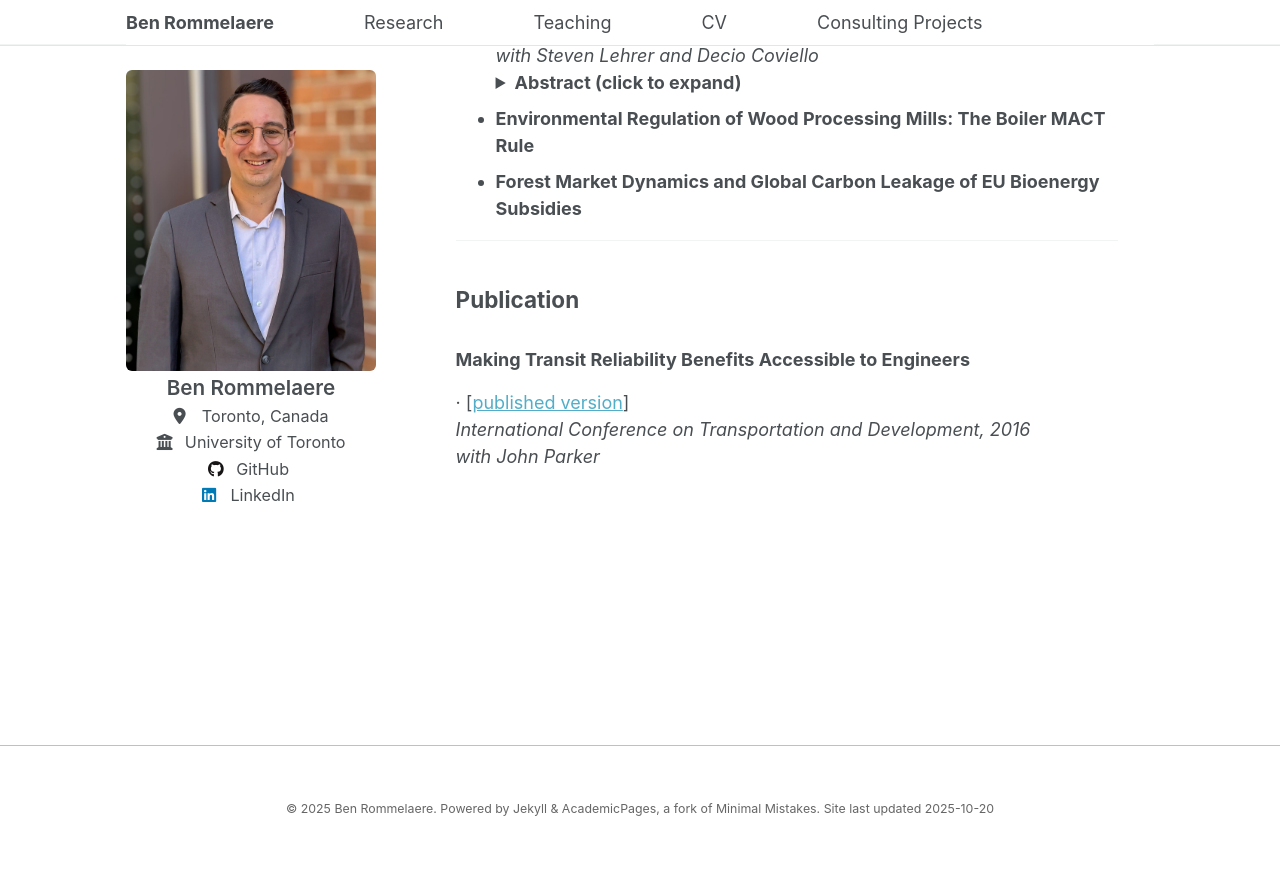
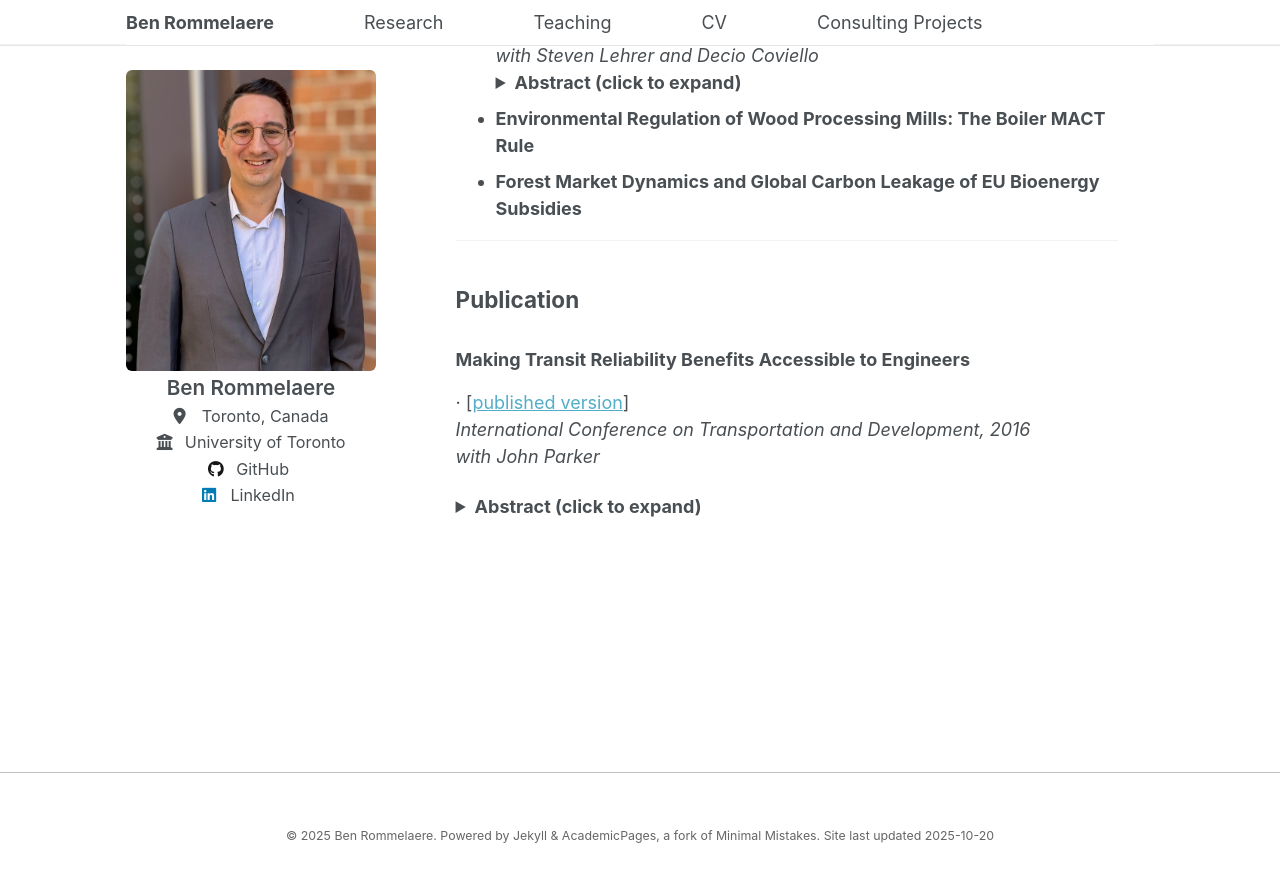
Before and after one commit to brommelaere/brommelaere.github.io, a Jekyll site: the page built from _pages/research.md, in a window 1280 px wide and 900 px high, scrolled down 607 px. Shown: the top 882 px of the window. Built offline with Jekyll 4.4.1, drawn with Linux system fonts in a browser that asks for light colours.

Commit message:
Include abstract for transit reliability benefits paper
Added an abstract section to the research paper entry.

```diff
--- a/_pages/research.md
+++ b/_pages/research.md
@@ -64,3 +64,9 @@
 <span style="font-weight:normal;">· [<a href="https://ascelibrary.org/doi/10.1061/9780784479926.051" target="_blank">published version</a>]</span>
 *International Conference on Transportation and Development, 2016*
 *with John Parker*
+  <details>
+  <summary><strong>Abstract (click to expand)</strong></summary>
+
+  Advances in measuring the intangible costs and benefits of transportation are being made but economic cost-benefit models used to analyze transportation infrastructure projects have not kept up. There are new benefit categories that existing transportation cost-benefit models do not include. One example is the benefit of travel time reliability. This paper summarizes the results of 30 studies of reliability and synthesizes them into a reliability ratio that can be used in transit cost-benefit analysis. By interpreting and standardizing reliability research the paper shows how cutting edge transportation research can be made available to engineering and planning professionals in their planning and design decisions. The value of reliability is implemented in a cost-benefit and risk analysis model and is freely available as a spreadsheet from the authors.
+
+  </details>
```
